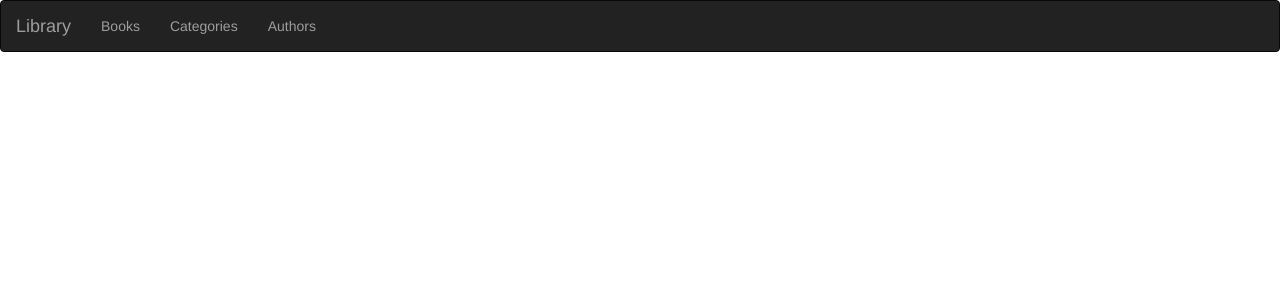
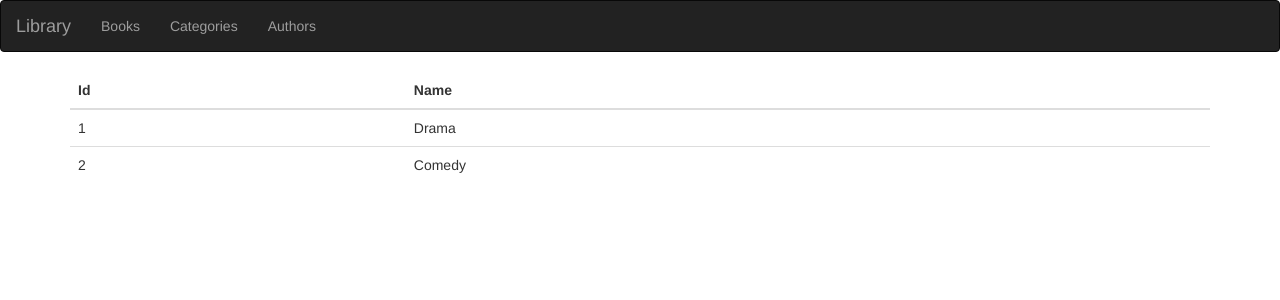
Before and after one commit to mmoraisa/best-practices-angular-demo, an Angular app: page /categories in a window 1280 px wide. Before the commit this address led to /. Shown: the top 300 px of the page. Built offline with nearby package versions, Linux system fonts and the light colour scheme.

Commit message:
feat: added Service and Components for remaining entities

```diff
--- a/src/app/app.component.html
+++ b/src/app/app.component.html
@@ -4,9 +4,9 @@
     <a class="navbar-brand" href="#">Library</a>
   </div>
   <ul class="nav navbar-nav">
-    <li><a href="#">Books</a></li>
-    <li><a href="#">Categories</a></li>
-    <li><a href="#">Authors</a></li>
+    <li><a [routerLink]="['/books']">Books</a></li>
+    <li><a [routerLink]="['/categories']">Categories</a></li>
+    <li><a [routerLink]="['/authors']">Authors</a></li>
   </ul>
 </div>
 </nav>
--- a/src/app/app.component.ts
+++ b/src/app/app.component.ts
@@ -1,11 +1,13 @@
 import { Component } from '@angular/core';
 import { BookService } from "app/books/book.service";
+import { AuthorService } from "app/authors/author.service";
+import { CategoryService } from "app/categories/category.service";
 
 @Component({
   selector: 'app-root',
   templateUrl: './app.component.html',
   styleUrls: ['./app.component.css'],
-  providers: [BookService]
+  providers: [BookService, AuthorService, CategoryService]
 })
 export class AppComponent {
   title = 'app';
--- /dev/null
+++ b/src/app/authors/author-list.component.html
@@ -0,0 +1,20 @@
+<div class="author-list">
+    <div class="table-responsive">
+        <table class="table">
+            <thead>
+                <tr>
+                    <th>Id</th>
+                    <th>Image</th>
+                    <th>Name</th>
+                </tr>
+            </thead>
+            <tbody>
+                <tr *ngFor="let author of authors">
+                    <td>{{ author.id }}</td>
+                    <td><img [src]='author.imageUrl'/></td>
+                    <td>{{ author.name }}</td>
+                </tr>
+            </tbody>
+        </table>
+    </div>
+</div>
--- /dev/null
+++ b/src/app/authors/author-list.component.ts
@@ -0,0 +1,18 @@
+import { Component, OnInit } from '@angular/core';
+
+import { IAuthor } from './author';
+import { AuthorService } from "app/authors/author.service";
+
+@Component({
+    selector: 'lib-authors',
+    templateUrl: 'author-list.component.html'
+})
+export class AuthorListComponent implements OnInit{
+    authors: IAuthor[];
+
+    constructor(private __authorService: AuthorService){}
+
+    ngOnInit(): void {
+        this.authors = this.__authorService.getAuthors();
+    }
+}
--- /dev/null
+++ b/src/app/authors/author.service.ts
@@ -0,0 +1,17 @@
+import { Injectable } from '@angular/core';
+import { IAuthor } from "./author";
+
+@Injectable()
+export class AuthorService{
+
+    getAuthors(): IAuthor[]{
+        return [
+            {
+                id: 1,
+                name: 'Carmen',
+                imageUrl: 'http://lorempixel.com/128/128/people/'
+            }
+        ];
+    }
+
+}
--- /dev/null
+++ b/src/app/categories/category-list.component.html
@@ -0,0 +1,18 @@
+<div class="category-list">
+    <div class="table-responsive">
+        <table class="table">
+            <thead>
+                <tr>
+                    <th>Id</th>
+                    <th>Name</th>
+                </tr>
+            </thead>
+            <tbody>
+                <tr *ngFor="let category of categories">
+                    <td>{{ category.id }}</td>
+                    <td>{{ category.name }}</td>
+                </tr>
+            </tbody>
+        </table>
+    </div>
+</div>
--- /dev/null
+++ b/src/app/categories/category-list.component.ts
@@ -0,0 +1,17 @@
+import { Component, OnInit } from '@angular/core';
+import { ICategory } from "app/categories/category";
+import { CategoryService } from "app/categories/category.service";
+
+@Component({
+    selector: '',
+    templateUrl: 'category-list.component.html'
+})
+export class CategoryListComponent implements OnInit{
+    categories: ICategory[];
+
+    constructor(private __categoryService: CategoryService){}
+
+    ngOnInit(): void {
+        this.categories = this.__categoryService.getCategories();
+    }
+}
--- /dev/null
+++ b/src/app/categories/category.service.ts
@@ -0,0 +1,20 @@
+import { Injectable } from '@angular/core';
+import { ICategory } from "app/categories/category";
+
+@Injectable()
+export class CategoryService{
+
+    getCategories(): ICategory[]{
+        return [
+            {
+                id: 1,
+                name: 'Drama'
+            },
+            {
+                id: 2,
+                name: 'Comedy'
+            }
+        ];
+    }
+
+}
```
Also changed, not shown: src/app/app.module.ts (+7 -3 lines).
